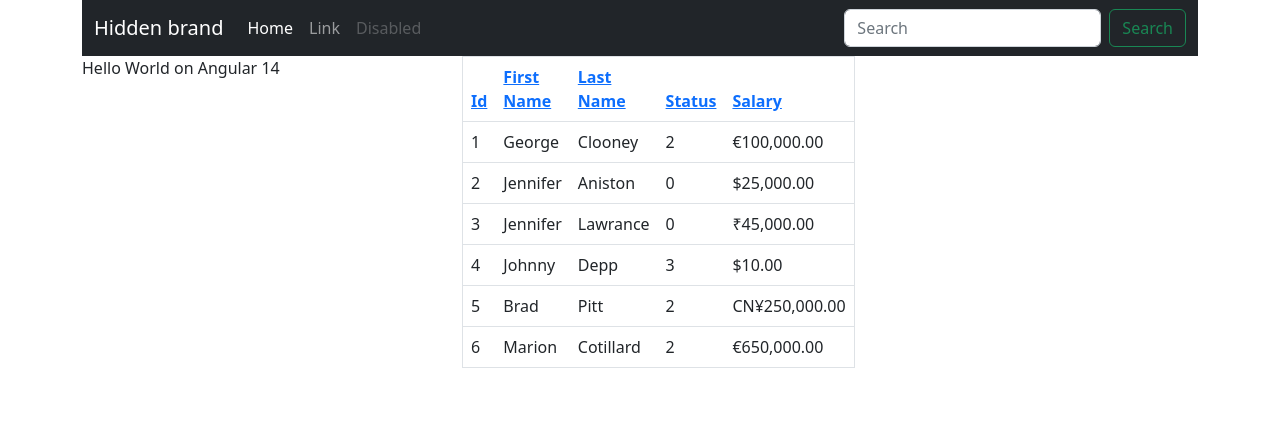
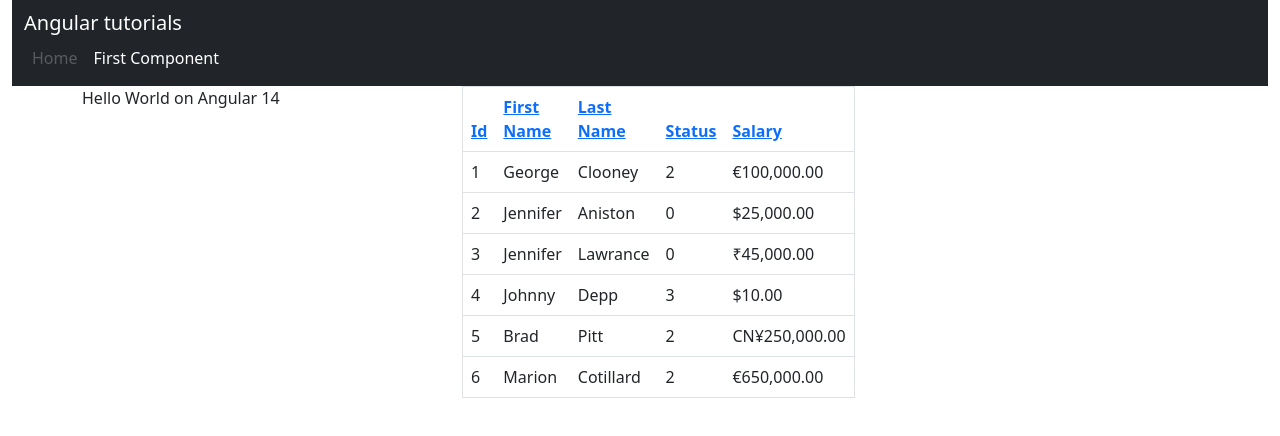
Before and after one commit to SaidiAmine/MagicBox, an Angular app: page /first in a window 1280 px wide. Shown: the top 436 px of the page. Built offline with nearby package versions, Linux system fonts and the light colour scheme.

Commit message:
3 files modified

```diff
--- a/src/app/app.component.html
+++ b/src/app/app.component.html
@@ -1,4 +1,4 @@
- <div class="container">
+ <div class="container-fluid">
   <navigation class="sticky-top"></navigation>
 </div>
 
--- a/src/app/data-grid/data-grid.component.html
+++ b/src/app/data-grid/data-grid.component.html
@@ -1,22 +1,21 @@
-
 <h5 *ngIf="employees?.length < 1">Oops, nothing to show here</h5>
 <table class="table table-hover" border="1" *ngIf="employees?.length > 0">
   <thead>
     <tr>
       <th scope="col">
-        <a href="#" class="sort-by" (click)="sortBy('id')">Id</a>
+        <a class="sort-by" (click)="sortBy('id')">Id</a>
       </th>
       <th scope="col">
-        <a href="#" class="sort-by" (click)="sortBy('firstName')">First Name</a>
+        <a class="sort-by" (click)="sortBy('firstName')">First Name</a>
       </th>
       <th scope="col">
-        <a href="#" class="sort-by" (click)="sortBy('lastName')">Last Name</a>
+        <a class="sort-by" (click)="sortBy('lastName')">Last Name</a>
       </th>
       <th scope="col">
-        <a href="#" class="sort-by" (click)="sortBy('status')">Status</a>
+        <a class="sort-by" (click)="sortBy('status')">Status</a>
       </th>
       <th scope="col">
-        <a href="#" class="sort-by" (click)="sortBy('salary')">Salary</a>
+        <a class="sort-by" (click)="sortBy('salary')">Salary</a>
       </th>
     </tr>
   </thead>
@@ -26,7 +25,7 @@
       <td>{{ employee.firstName }}</td>
       <td>{{ employee.lastName }}</td>
       <td>{{ employee.status }}</td>
-    <td>{{ employee.salary | currency:employee.currency.currencyCode }} </td>
+      <td>{{ employee.salary | currency: employee.currency.currencyCode }}</td>
     </tr>
   </tbody>
 </table>
--- a/src/app/navigation/navigation.component.html
+++ b/src/app/navigation/navigation.component.html
@@ -1,25 +1,15 @@
-<nav class="navbar navbar-dark navbar-expand-lg bg-dark">
+<nav class="navbar navbar-dark navbar-expand-sm bg-dark">
 <div class="container-fluid">
-  <button class="navbar-toggler" type="button" data-bs-toggle="collapse" data-bs-target="#navbarTogglerDemo01" aria-controls="navbarTogglerDemo01" aria-expanded="false" aria-label="Toggle navigation">
-    <span class="navbar-toggler-icon"></span>
-  </button>
-  <div class="collapse navbar-collapse" id="navbarTogglerDemo01">
-    <span class="navbar-brand">Hidden brand</span>
+  <div id="navbarTogglerDemo01">
+    <span class="navbar-brand">Angular tutorials</span>
     <ul class="navbar-nav me-auto mb-2 mb-lg-0">
       <li class="nav-item">
-        <a class="nav-link active" aria-current="page" href="#">Home</a>
+        <a class="nav-link" routerLink="" routerLinkActive="disabled" href="javascript:">Home</a>
       </li>
       <li class="nav-item">
-        <a class="nav-link" href="#">Link</a>
-      </li>
-      <li class="nav-item">
-        <a class="nav-link disabled">Disabled</a>
+        <a routerLink="/first" routerLinkActive="active" class="nav-link" href="javascript:">First Component</a>
       </li>
     </ul>
-    <form class="d-flex" role="search">
-      <input class="form-control me-2" type="search" placeholder="Search" aria-label="Search">
-      <button class="btn btn-outline-success" type="submit">Search</button>
-    </form>
   </div>
 </div>
 </nav>
```
Lines whose indentation alone changed are shown as unchanged.
